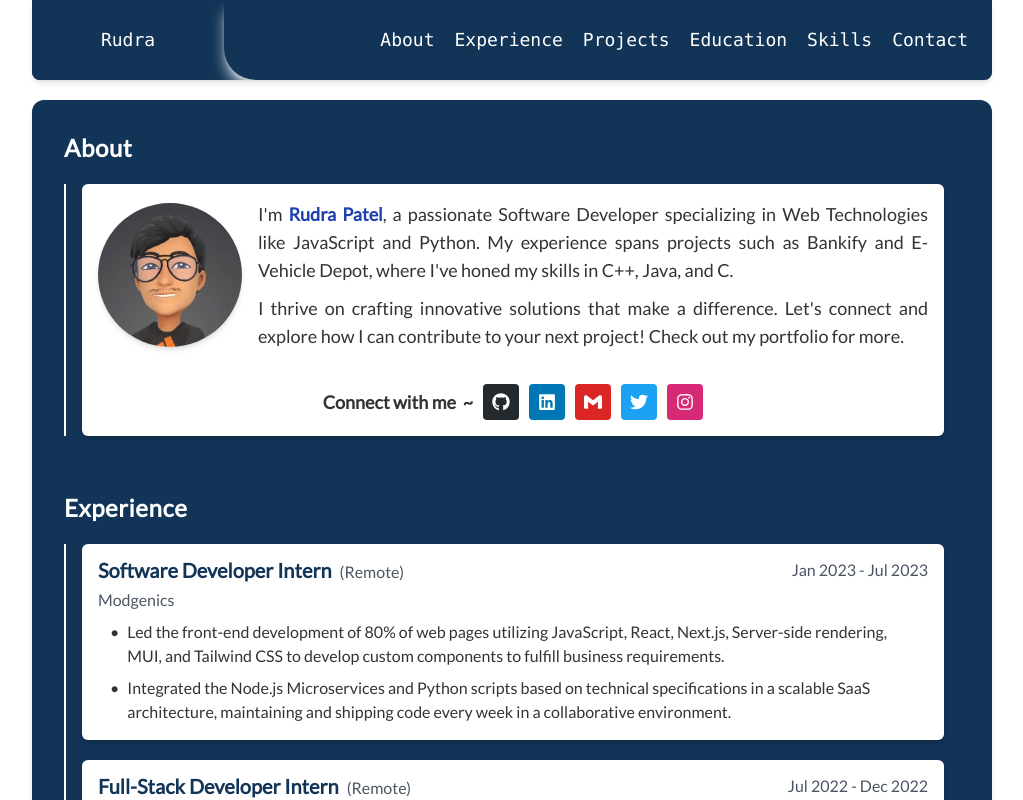
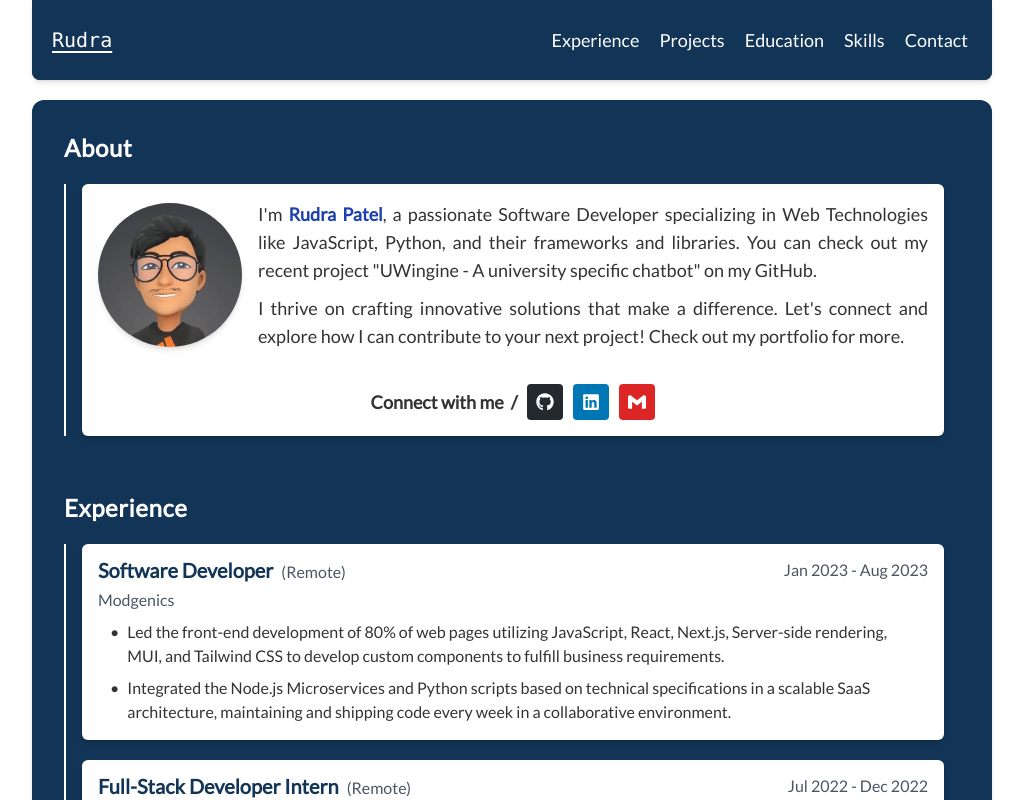
Before and after one commit to Rudra1402/Classic-Portfolio, a React (Vite) app: page / in a window 1280 px wide. Shown: the whole page, without its empty margins (128-1151 px from the left). Built offline with nearby package versions, Linux system fonts and the light colour scheme.

Commit message:
UI and Data changes

```diff
--- a/src/components/About.jsx
+++ b/src/components/About.jsx
@@ -19,7 +19,7 @@ function About() {
                                 className='h-24 w-24 sm:h-36 sm:w-36 rounded-full shadow-md'
                             />
                             <div className=''>
-                                I'm <b className='text-blue-800'>Rudra Patel</b>, a passionate Software Developer specializing in Web Technologies like JavaScript and Python. My experience spans projects such as Bankify and E-Vehicle Depot, where I've honed my skills in C++, Java, and C.
+                                I'm <b className='text-blue-800'>Rudra Patel</b>, a passionate Software Developer specializing in Web Technologies like JavaScript, Python, and their frameworks and libraries. You can check out my recent project "UWingine - A university specific chatbot" on my GitHub.
                                 <hr className='my-1 border border-transparent' />
                                 I thrive on crafting innovative solutions that make a difference. Let's connect and explore how I can contribute to your next project! Check out my portfolio for more.
                             </div>
@@ -30,7 +30,7 @@ function About() {
                         </div> */}
                         <hr className='my-2.5 md:my-4 border border-transparent' />
                         <div className='flex flex-wrap gap-2.5 items-center justify-center'>
-                            <b>Connect with me&nbsp;&nbsp;~</b>
+                            <b>Connect with me&nbsp;&nbsp;/</b>
                             <div className='flex flex-wrap gap-2.5 items-center justify-center'>
                                 <a
                                     href="https://github.com/Rudra1402"
@@ -54,20 +54,6 @@ function About() {
                                 >
                                     <SiGmail />
                                 </a>
-                                <a
-                                    href='https://x.com/rp14ok'
-                                    className='flex items-center w-9 h-9 text-lg justify-center gap-1 p-0.5 bg-[#1DA1F2] text-white rounded hover:bg-[#1DA1F2DE] transition duration-300 ease-in-out'
-                                >
-                                    <FaTwitter />
-                                </a>
-                                <a
-                                    href="https://www.instagram.com/rudra.patel.14"
-                                    target="_blank"
-                                    rel="noopener noreferrer"
-                                    className='flex items-center w-9 h-9 text-lg justify-center gap-1 p-0.5 bg-[#d62976] text-white rounded hover:bg-pink-600 transition duration-300 ease-in-out'
-                                >
-                                    <FaInstagram />
-                                </a>
                             </div>
                         </div>
                     </div>
--- a/src/components/Navbar.jsx
+++ b/src/components/Navbar.jsx
@@ -69,9 +69,9 @@ function Navbar() {
 
     return (
         <div className='w-full md:w-3/4 min-h-16 sm:min-h-20 flex items-center bg-[#123456] text-[#fff] shadow-md overflow-hidden rounded-b-lg'>
-            <div className='w-[50%] sm:w-[20%] h-full py-3 px-4 lg:p-5 bg-[#123456] text-center flex sm:hidden lg:flex items-center justify-start sm:justify-center text-lg font-mono cursor-pointer text-white'>Rudra</div>
-            <div className='w-[100%] lg:w-[80%] h-full py-5 px-6 bg-[#123456] shadow-gray-200 shadow-lg text-lg font-mono lg:rounded-bl-[32px] hidden sm:flex items-center justify-center lg:justify-end gap-5'>
-                <a href='#about' className='hover:border-b border-b-blue-300'>About</a>
+            <a href='#about' className='w-[50%] sm:w-[20%] h-full py-3 px-4 lg:p-5 bg-[#123456] text-center flex sm:hidden lg:flex items-center justify-start sm:justify-start underline underline-offset-4 text-xl font-mono cursor-pointer text-white'>Rudra</a>
+            <div className='w-[100%] lg:w-[80%] h-full py-5 px-6 bg-[#123456] text-lg hidden sm:flex items-center justify-center lg:justify-end gap-5'>
+                {/* <a href='#about' className='hover:border-b border-b-blue-300'>About</a> */}
                 <a href='#experience' className='hover:border-b border-b-blue-300'>Experience</a>
                 <a href='#projects' className='hover:border-b border-b-blue-300'>Projects</a>
                 <a href='#education' className='hover:border-b border-b-blue-300'>Education</a>
--- a/src/data.js
+++ b/src/data.js
@@ -31,6 +31,14 @@ export const socials = [
 ]
 
 export const projects = [
+    {
+        name: 'UWingine',
+        category: 'Academic',
+        techStack: ['NextJS', 'FastAPI', 'Docker', 'AWS', 'MongoDB'],
+        desc: 'Co-developed a highly scalable chatbot platform for the University of Windsor using an LLM model, deployed on AWS services (S3, DynamoDB, EC2, Lambda) with Docker. Leveraged FastAPI for backend and Next.js for frontend, enabling efficient query processing and accurate, reference-backed responses for university resources.',
+        isOnGithub: true,
+        ghUrl: 'https://github.com/Rudra1402/UWingine'
+    },
     {
         name: 'Bankify',
         category: 'Personal',
@@ -119,14 +127,14 @@ export const projects = [
         isOnGithub: true,
         ghUrl: "https://github.com/Rudra1402/GossipCorner"
     },
-    {
-        name: 'Fun JS projects',
-        category: 'Personal',
-        techStack: ['JavaScript', 'HTML', 'CSS'],
-        desc: 'This repo contains some of the very first HTML, CSS, JS projects that I had developed which marked the beginning of my Web Development journey.',
-        isOnGithub: true,
-        ghUrl: 'https://github.com/Rudra1402/HTML-CSS-JavaScript'
-    }
+    // {
+    //     name: 'Fun JS projects',
+    //     category: 'Personal',
+    //     techStack: ['JavaScript', 'HTML', 'CSS'],
+    //     desc: 'This repo contains some of the very first HTML, CSS, JS projects that I had developed which marked the beginning of my Web Development journey.',
+    //     isOnGithub: true,
+    //     ghUrl: 'https://github.com/Rudra1402/HTML-CSS-JavaScript'
+    // }
     // {
     //     name: 'QR Code Generator',
     //     category: 'Generator Tool',
@@ -159,14 +167,14 @@ export const projects = [
 
 export const workExp = [
     {
-        role: 'Software Developer Intern',
+        role: 'Software Developer',
         company: 'Modgenics',
         location: 'Remote',
         desc: [
             "Led the front-end development of 80% of web pages utilizing JavaScript, React, Next.js, Server-side rendering, MUI, and Tailwind CSS to develop custom components to fulfill business requirements.", "Integrated the Node.js Microservices and Python scripts based on technical specifications in a scalable SaaS architecture, maintaining and shipping code every week in a collaborative environment."
         ],
         techStack: ['ReactJS', 'NextJS', 'AWS S3', 'Tailwind CSS'],
-        duration: 'Jan 2023 - Jul 2023',
+        duration: 'Jan 2023 - Aug 2023',
         certificateUrl: 'https://media.licdn.com/dms/image/D562DAQGNv0dgoAAWYg/profile-treasury-document-cover-images_480/0/1699763169649?e=1700370000&v=beta&t=HzJUHD9x9U5e_KSOghFpyJ9KGniFdEI2f9k8ev0NGas'
     },
     {
```
